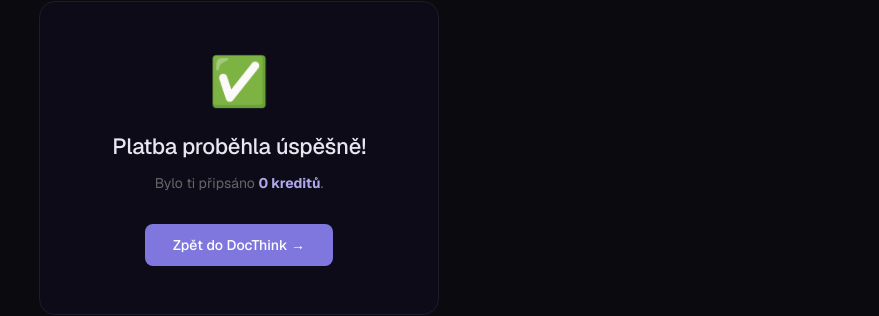
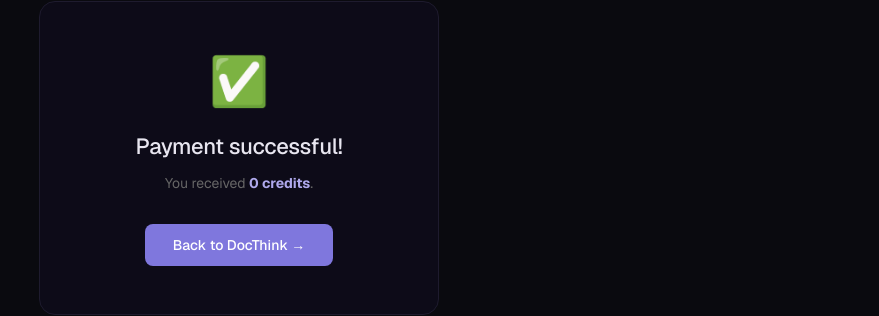
Before and after one commit to MikelFX/docmodelfinal, a Next.js app: page /koupit/success in a window 1280 px wide. Shown: the part 242-558 px from the top of the page, without its empty margins (401-1280 px from the left). Built offline with nearby package versions, Linux system fonts and the light colour scheme.

Commit message:
feat: service worker PWA, success page translations, fix public routes

```diff
--- a/app/koupit/success/page.tsx
+++ b/app/koupit/success/page.tsx
@@ -3,10 +3,14 @@
 import { Suspense, useEffect, useState } from 'react'
 import { useSearchParams, useRouter } from 'next/navigation'
 import styles from './page.module.css'
+import { useLanguage } from '@/contexts/LanguageContext'
+import { getDGT } from '@/lib/i18n-dg'
 
 function SuccessContent() {
   const params = useSearchParams()
   const router = useRouter()
+  const { lang } = useLanguage()
+  const dg = getDGT(lang)
   const credits = parseInt(params.get('credits') || '0')
   const sessionId = params.get('session_id') || ''
   const [total, setTotal] = useState<number | null>(null)
@@ -17,12 +21,11 @@
     if (!sessionId || credits <= 0) { setReady(true); return }
 
     let attempts = 0
-    const MAX = 12 // 24s total
+    const MAX = 12
 
     async function tryVerify() {
       attempts++
       try {
-        // First try: call verify endpoint (works even if webhook didn't fire)
         const res = await fetch('/api/stripe/verify', {
           method: 'POST',
           headers: { 'Content-Type': 'application/json' },
@@ -31,27 +34,23 @@
         const d = await res.json()
 
         if (res.ok && d.credits !== undefined) {
-          localStorage.setItem('docthink_credits', d.credits.toString())
           setTotal(d.credits)
           setReady(true)
           return
         }
 
-        // 402 = Stripe says not paid yet (rare), retry
         if (res.status === 402 && attempts < MAX) {
           setTimeout(tryVerify, 2000)
           return
         }
 
-        // Any other error or max attempts — still let user proceed
-        console.error('[success] verify failed:', d.error)
         setError(d.error || 'Verification failed')
         setReady(true)
-      } catch (err) {
+      } catch {
         if (attempts < MAX) {
           setTimeout(tryVerify, 2000)
         } else {
-          setError('Network error — please contact support.')
+          setError('Network error')
           setReady(true)
         }
       }
@@ -60,33 +59,45 @@
     tryVerify()
   }, [sessionId, credits])
 
+  const isError = !!error
+
   return (
     <div className={styles.wrap}>
       <div className={styles.card}>
-        <div className={styles.icon}>{error ? '⚠️' : '✅'}</div>
+        <div className={styles.icon}>{isError ? '⚠️' : ready ? '✅' : '⏳'}</div>
         <h1 className={styles.title}>
-          {error ? 'Platba proběhla, ale…' : 'Platba proběhla úspěšně!'}
+          {!ready
+            ? (lang === 'cs' ? 'Zpracovávám platbu…' : lang === 'de' ? 'Zahlung wird verarbeitet…' : 'Processing payment…')
+            : isError
+              ? (lang === 'cs' ? 'Platba proběhla, ale…' : lang === 'de' ? 'Zahlung erhalten, aber…' : 'Payment received, but…')
+              : (lang === 'cs' ? 'Platba proběhla úspěšně!' : lang === 'de' ? 'Zahlung erfolgreich!' : 'Payment successful!')}
         </h1>
         <p className={styles.sub}>
-          {ready ? (
-            error ? (
-              <>
-                Platba byla přijata, ale kredity se nepodařilo automaticky přidat.
-                Napiš nám na support s číslem objednávky a kredity přidáme ručně.
-                <br /><small style={{ color: '#666', fontSize: 11 }}>{error}</small>
-              </>
-            ) : (
-              <>
-                Bylo ti připsáno <strong>{credits} kreditů</strong>.
-                {total !== null && <> Celkem máš nyní <strong>{total} kreditů</strong>.</>}
-              </>
-            )
-          ) : (
-            'Zpracovávám platbu…'
-          )}
+          {!ready
+            ? (lang === 'cs' ? 'Ověřujeme platbu, chvilku strpení…' : lang === 'de' ? 'Zahlung wird überprüft…' : 'Verifying payment, please wait…')
+            : isError
+              ? (lang === 'cs'
+                  ? 'Platba byla přijata, ale kredity se nepodařilo automaticky přidat. Kontaktujte podporu s číslem objednávky.'
+                  : lang === 'de'
+                    ? 'Zahlung erhalten, aber Credits konnten nicht automatisch hinzugefügt werden. Kontaktieren Sie den Support.'
+                    : 'Payment received but credits could not be added automatically. Please contact support with your order number.')
+              : (
+                <>
+                  {lang === 'cs' ? `Bylo ti připsáno ` : lang === 'de' ? `Es wurden ` : `You received `}
+                  <strong>{credits} {lang === 'cs' ? 'kreditů' : 'credits'}</strong>
+                  {lang === 'de' ? ` gutgeschrieben` : ''}.
+                  {total !== null && (
+                    <> {lang === 'cs' ? `Celkem máš nyní` : lang === 'de' ? `Gesamtguthaben:` : `Total balance:`} <strong>{total} {lang === 'cs' ? 'kreditů' : 'credits'}</strong>.</>
+                  )}
+                </>
+              )}
         </p>
-        <button className={styles.btn} onClick={() => router.push('/app')} disabled={!ready}>
-          Zpět do DocThink →
+        <button
+          className={styles.btn}
+          onClick={() => router.push('/')}
+          disabled={!ready}
+        >
+          {lang === 'cs' ? 'Zpět do DocThink →' : lang === 'de' ? 'Zurück zu DocThink →' : 'Back to DocThink →'}
         </button>
       </div>
     </div>
@@ -97,7 +108,7 @@
   return (
     <Suspense fallback={
       <div style={{ minHeight: '100vh', background: '#0a0a0f', display: 'flex', alignItems: 'center', justifyContent: 'center', color: '#666' }}>
-        Načítám...
+        …
       </div>
     }>
       <SuccessContent />
--- a/app/layout.tsx
+++ b/app/layout.tsx
@@ -37,6 +37,7 @@
           <meta name="apple-mobile-web-app-title" content="DocThink" />
         </head>
         <body className={geist.className}>
+          <script dangerouslySetInnerHTML={{ __html: `if('serviceWorker' in navigator){navigator.serviceWorker.register('/sw.js')}` }} />
           <LanguageProvider>
             {children}
             <LanguageSwitcher />
--- a/proxy.ts
+++ b/proxy.ts
@@ -8,6 +8,7 @@
   '/koupit(.*)',
   '/api/docguard(.*)',
   '/api/stripe/webhook(.*)',
+  '/api/stripe/verify(.*)',
 ])
 
 export default clerkMiddleware(async (auth, request) => {
```
Also changed, not shown: public/sw.js (added, +22 -0 lines).
